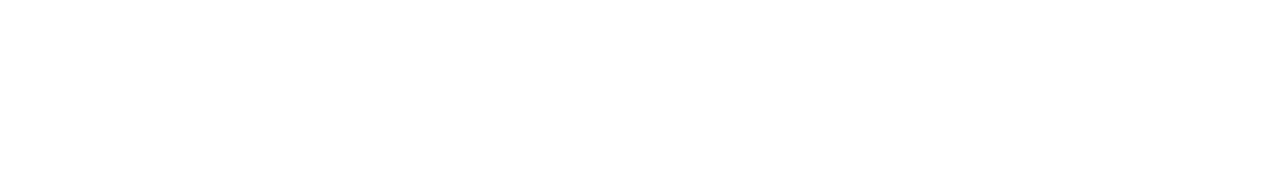
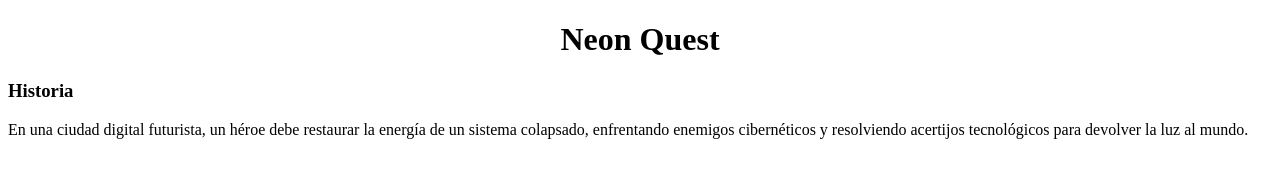
Before and after one commit to EstevenMarchand06/NeonQuest, a plain HTML site: page index.html in a window 1280 px wide. Drawn offline with Linux system fonts and the light colour scheme.

Commit message:
Historia

```diff
--- a/index.html
+++ b/index.html
@@ -6,6 +6,9 @@
     <title>Neon Quest</title>
 </head>
 <body>
+    <h1><center>Neon Quest</center></h1>
 
+    <h3>Historia</h3>
+    En una ciudad digital futurista, un héroe debe restaurar la energía de un sistema colapsado, enfrentando enemigos cibernéticos y resolviendo acertijos tecnológicos para devolver la luz al mundo.
 </body>
 </html>
```
